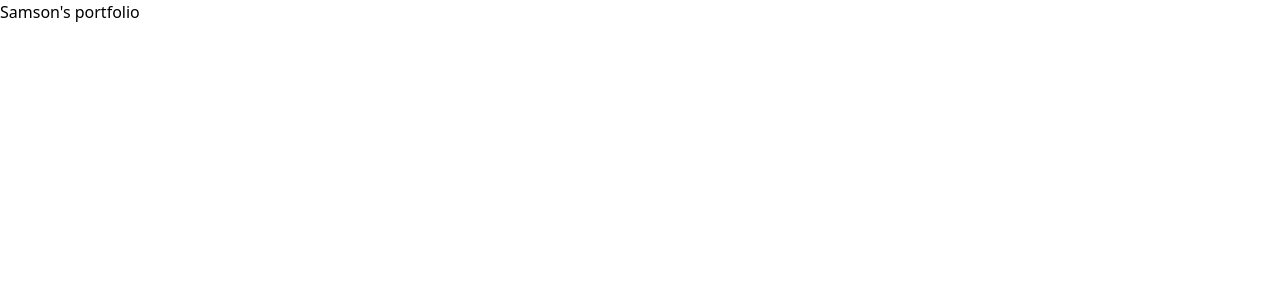
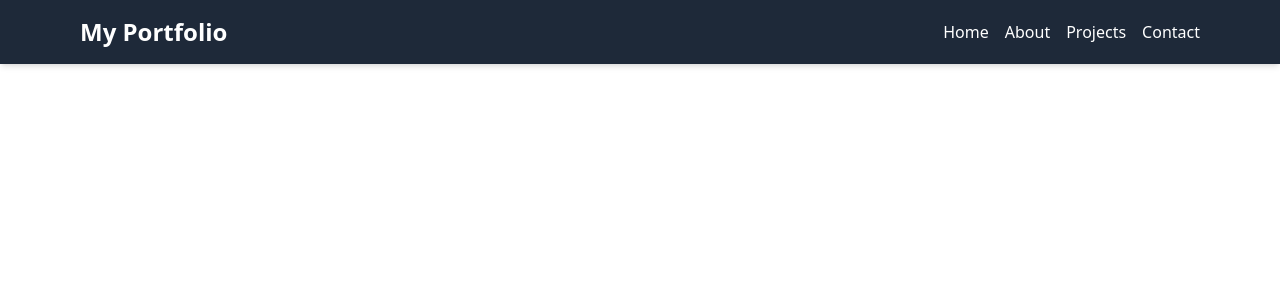
Before and after one commit to siyabuilds/react-portfolio, a React (Vite) app: page / in a window 1280 px wide. Shown: the top 300 px of the page. Built offline with nearby package versions, Linux system fonts and the light colour scheme.

Commit message:
Fix apifallback

```diff
--- a/src/App.jsx
+++ b/src/App.jsx
@@ -3,10 +3,12 @@ import Home from "./pages/Home";
 import About from "./pages/About";
 import Projects from "./pages/Projects";
 import Contact from "./pages/Contact";
+import Navbar from "./components/NavBar";
 
 export default function App() {
   return (
     <Router>
+      <Navbar />
       <Routes>
         <Route path="/" element={<Home />} />
         <Route path="/about" element={<About />} />
--- /dev/null
+++ b/src/components/NavBar.jsx
@@ -0,0 +1,25 @@
+import { Link } from "react-router-dom";
+
+export default function Navbar() {
+  return (
+    <nav className="bg-gray-800 text-white fixed w-full top-0 left-0 z-10 shadow-md">
+      <div className="max-w-6xl mx-auto p-4 flex justify-between items-center">
+        <div className="text-2xl font-semibold">My Portfolio</div>
+        <div className="space-x-4">
+          <Link to="/" className="hover:text-gray-300">
+            Home
+          </Link>
+          <Link to="/about" className="hover:text-gray-300">
+            About
+          </Link>
+          <Link to="/projects" className="hover:text-gray-300">
+            Projects
+          </Link>
+          <Link to="/contact" className="hover:text-gray-300">
+            Contact
+          </Link>
+        </div>
+      </div>
+    </nav>
+  );
+}
--- a/vite.config.js
+++ b/vite.config.js
@@ -1,8 +1,11 @@
-import { defineConfig } from 'vite'
-import react from '@vitejs/plugin-react'
+import { defineConfig } from "vite";
+import react from "@vitejs/plugin-react";
 import tailwindcss from "@tailwindcss/vite";
 
 // https://vite.dev/config/
 export default defineConfig({
   plugins: [react(), tailwindcss()],
-})
+  server: {
+    historyApiFallback: true,
+  },
+});
```
Also changed, not shown: vercel.json (added).
